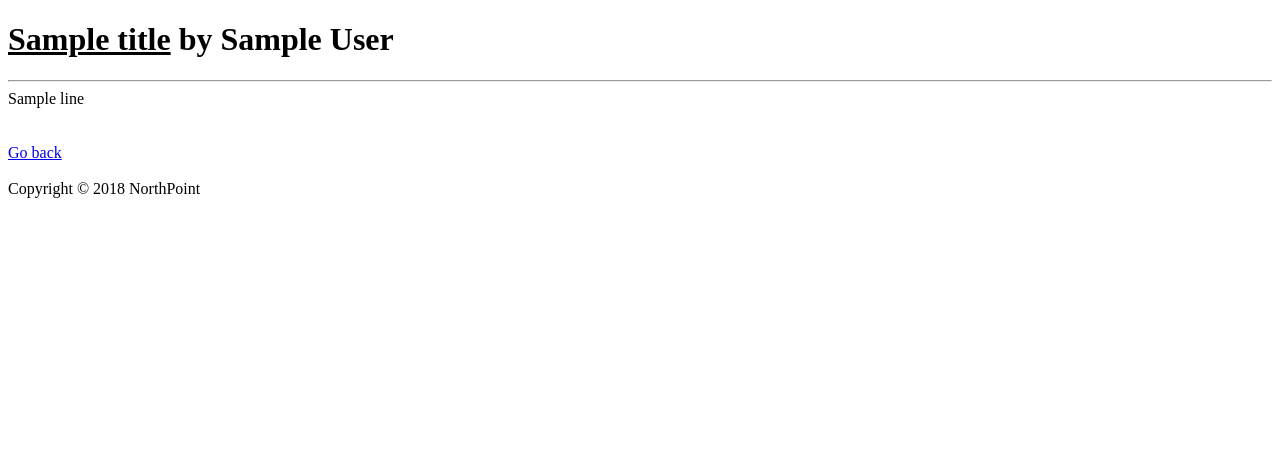
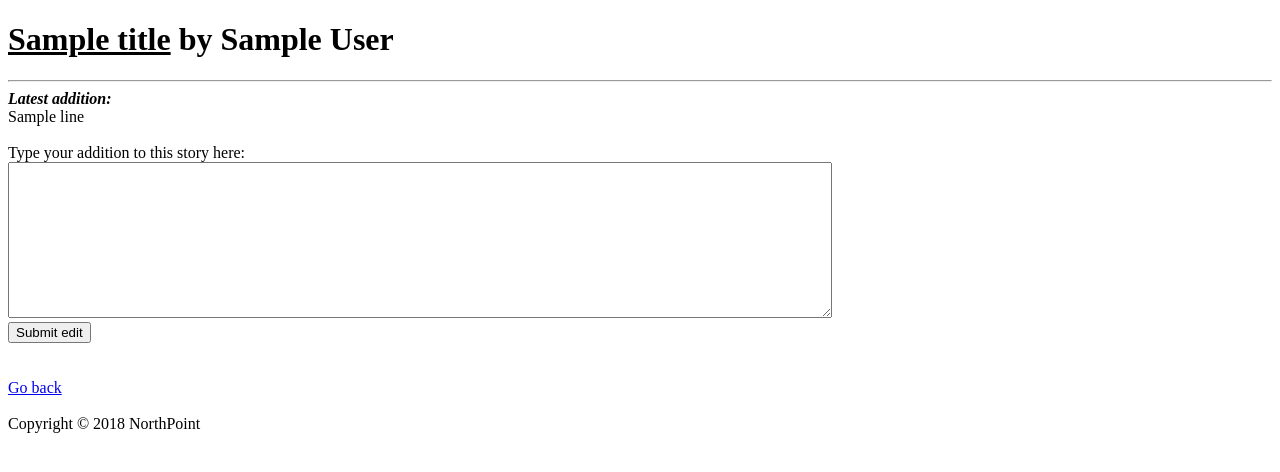
Before and after one commit to weiwenzhou/Northpoint, a Flask app: template templates/story.html in a window 1280 px wide. Shown: the top 472 px of the page. Run offline with Flask 2, Linux system fonts and the light colour scheme; the template is opened without the code that fills it: most values are stand-ins (such as "Sample title", 1, 10 or a date in 2020).

Commit message:
Discovered & fixed story link displaying bug; implemented editing section for non-edited; connected that to the backend

```diff
--- a/app.py
+++ b/app.py
@@ -19,7 +19,7 @@ c.execute("CREATE TABLE IF NOT EXISTS users (name TEXT, pwd TEXT)")
 
 @app.route("/", methods=['POST', 'GET'])
 def home():
-    return render_template("home.html", Title="Northpoint's Story Thingie")
+    return render_template("home.html", Title="The Northpoint Goldfish Storytelling")
 
 #=============================================================
 # LOGIN/REGISTER
@@ -45,14 +45,22 @@ def login():
         not_editted = v.fetchall()
         editted = u.fetchall()
 
-        print(not_editted)
-        print(editted)
+        print('not_editted', 'before', not_editted)
+        print('editted', 'before', editted)
+
+        not_editted_temp = []
+        for i in not_editted:
+            not_editted_temp.append(i)
+
         for each in not_editted:
             if each in editted:
-                #print(1)
-                not_editted.remove(each)
+                not_editted_temp.remove(each)
+        not_editted = not_editted_temp
+
         db.commit();
         db.close();
+        print('not_editted', 'after', not_editted)
+        print('editted', 'after', editted)
         return render_template("welcome.html", stories=editted, noeditstories=not_editted)
     return render_template("login.html",Title = 'Login')
 
@@ -160,21 +168,26 @@ def input_story():
         db.close();
         return redirect(url_for("login"))
 
+#### we don't need anymore, delete later
+####
 @app.route("/edit")
 def edit():
     edit_story_title = request.args['title']
     print(edit_story_title)
     return render_template("edit.html", Title="Edit", e_story_title = edit_story_title)
+####
+####
 
 '''
 Used when users want to edit a story
 '''
 @app.route("/edit_story")
 def edit_story():
+    print("Request args:", request.args)
     db = sqlite3.connect(DB_FILE)
     s = db.cursor()
     print(request.form)
-    title = request.args['title']
+    title = request.args['story_title']
     print("TITLE: ", title)
     s.execute("SELECT story_id FROM stories WHERE stories.name = (?)", (title,))
     num = s.fetchone()[0]
@@ -189,38 +202,33 @@ def edit_story():
 @app.route("/story")
 def show_story():
     story_title = request.args['title']
-    print("story title is", story_title)
     db = sqlite3.connect(DB_FILE)
     s = db.cursor()
 
     editted = s.execute("SELECT DISTINCT editor FROM stories WHERE stories.name = (?)", (story_title,)).fetchall()
-    print(editted)
     first_author = og_author(story_title)
 
     #if the user is amongst the editors
     for user_tuple in editted:
         if session.get('uname') in user_tuple[0]:
-
             story_content = []
             edits = s.execute("SELECT * FROM stories WHERE stories.name = (?)", (story_title,))
             for edit in edits:
                 story_content.append((edit[2]))
-            return render_template("story.html", title=story_title, content=story_content, author=first_author)
+            is_edited = True
+            return render_template("story.html", title=story_title, content=story_content, author=first_author, edited_status=is_edited)
 
     #if the user is not amongst the editors
-
-    print("im NOT an edutor")
-
     s.execute("SELECT MAX(timestamp) FROM stories WHERE stories.name = (?)", (story_title,))
     highest_time = s.fetchone()[0]
-    #print(highest_time)
     s.execute("SELECT edit FROM stories WHERE timestamp = (?)", (highest_time,))
     latest_edit = s.fetchone()[0]
     story_content = [latest_edit]
+    is_edited = False
     db.commit()
     db.close()
 
-    return render_template("story.html", title=story_title, content=story_content, author=first_author)
+    return render_template("story.html", title=story_title, content=story_content, author=first_author, edited_status=is_edited)
 
 #=====================================
 # MISC FUNCTIONS
--- a/devlog.txt
+++ b/devlog.txt
@@ -226,9 +226,11 @@ line when people have not contributed yet, should display entire
 story when they have
 2. Added go back hyperlink to "create story" page
 =============================================================
-clydeS -- 2999-12-31 23:59
+thomasZ -- 2018-10-25 23:01
 -------------------------------------------------------------
-<Thing fristL did.>
+0. Discovered bug with displaying links to stories (fixed)
+1. Implemented editting section for non-editted stories
+2. Connected the front end of this editting section to backend
 =============================================================
 clydeS -- 2999-12-31 23:59
 -------------------------------------------------------------
--- a/templates/story.html
+++ b/templates/story.html
@@ -6,9 +6,24 @@
 
 {% block body %}
 
+{% if not edited_status %}
+<b> <i> Latest addition: </i> </b> <br>
+{% endif %}
+
 {% for line in content %}
 {{ line }} <br>
 {% endfor %}
+
+{% if not edited_status %}
+<br>
+Type your addition to this story here:
+<form action="/edit_story">
+  <textarea rows="10" cols="100" name="story_content"></textarea>
+  <input type="hidden" name="story_title" value="{{ title }}"> <br>
+  <button type="submit">Submit edit</button>
+</form>
+
+{% endif %}
 
 <br> <br>
 
--- a/templates/welcome.html
+++ b/templates/welcome.html
@@ -18,7 +18,7 @@
 
 <hr>
 
-<p> Stories not edited </p>
+<p> Stories you've yet to contribute to </p>
 {% for entry in noeditstories %}
 <p> <a href="/story?title={{ entry[0] }}">{{ entry[0] }}</a> </p>
 {% endfor %}
@@ -30,5 +30,6 @@
 <p> <a href="/story?title={{ entry[0] }}">{{ entry[0] }}</a> </p>
 {% endfor %}
 
+<hr>
 <a type="button" href={{ url_for('logout') }}>Logout</a>
 {% endblock %}
```
Also changed, not shown: northpoint.db.
